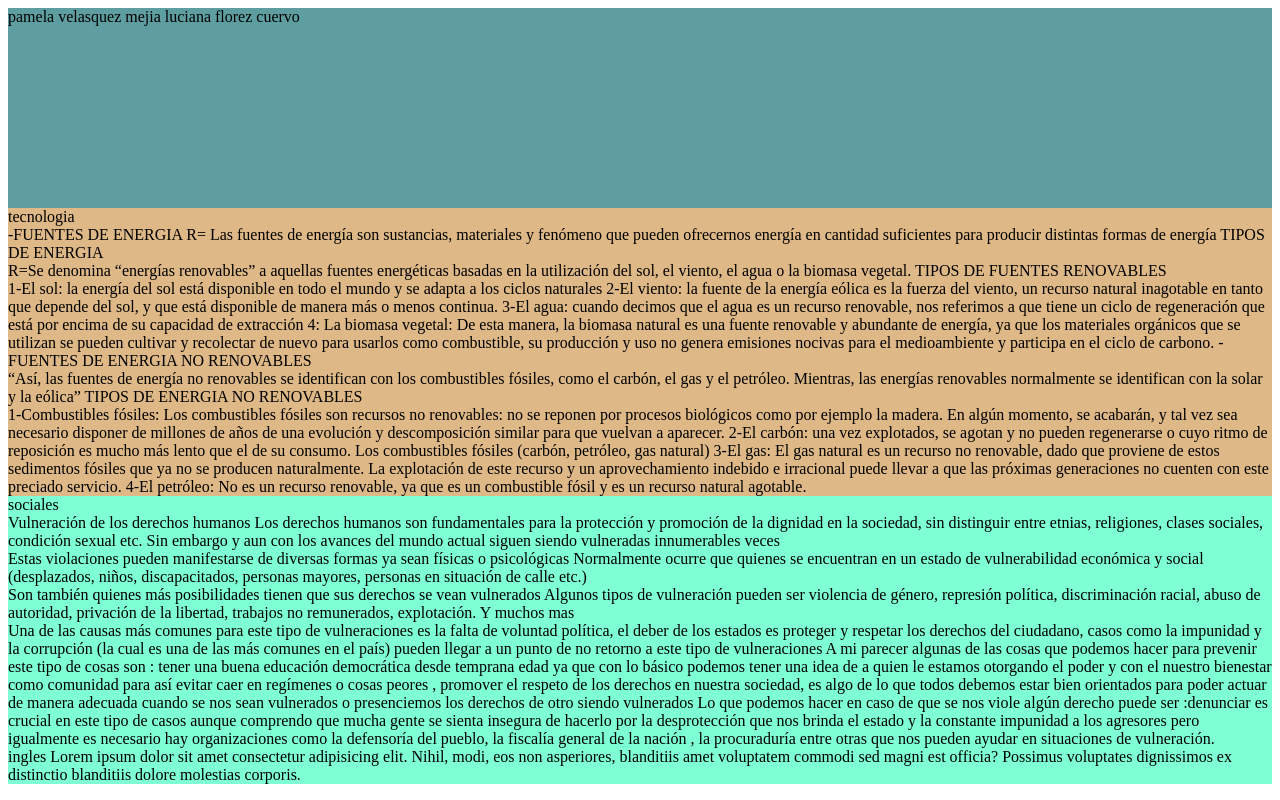
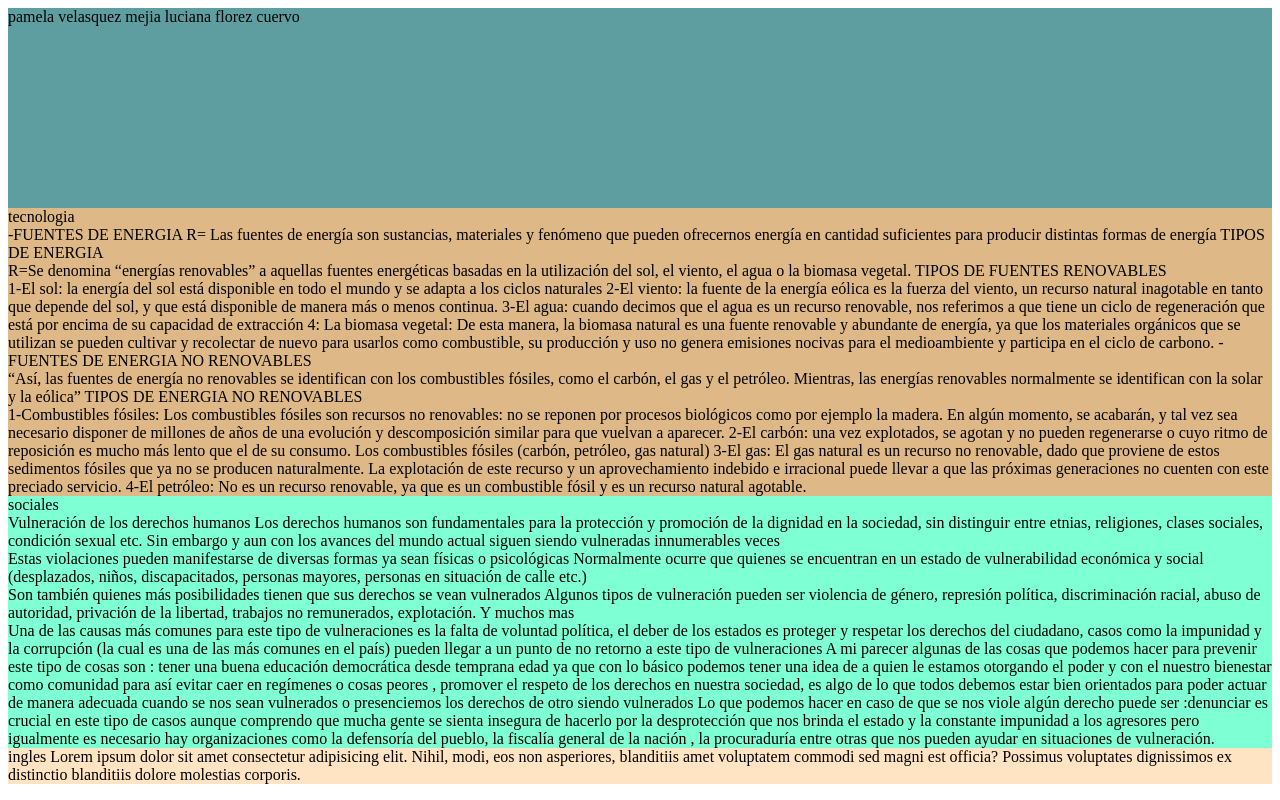
Before and after one commit to Pamm123/pagina-8-1, a plain HTML site: page index.html in a window 1280 px wide. Drawn offline with Linux system fonts and the light colour scheme.

Commit message:
16-04 actualizacion 7

```diff
--- a/temas.css
+++ b/temas.css
@@ -37,4 +37,24 @@ background-color: burlywood;
 
  height: 200%;
 
- background-color: aquamarine;
+background-color: aquamarine; }
+
+
+
+
+
+
+
+
+
+
+
+
+
+
+.ingles{
+width: 100%;
+
+height: 200%;
+
+background-color: bisque;}
```
